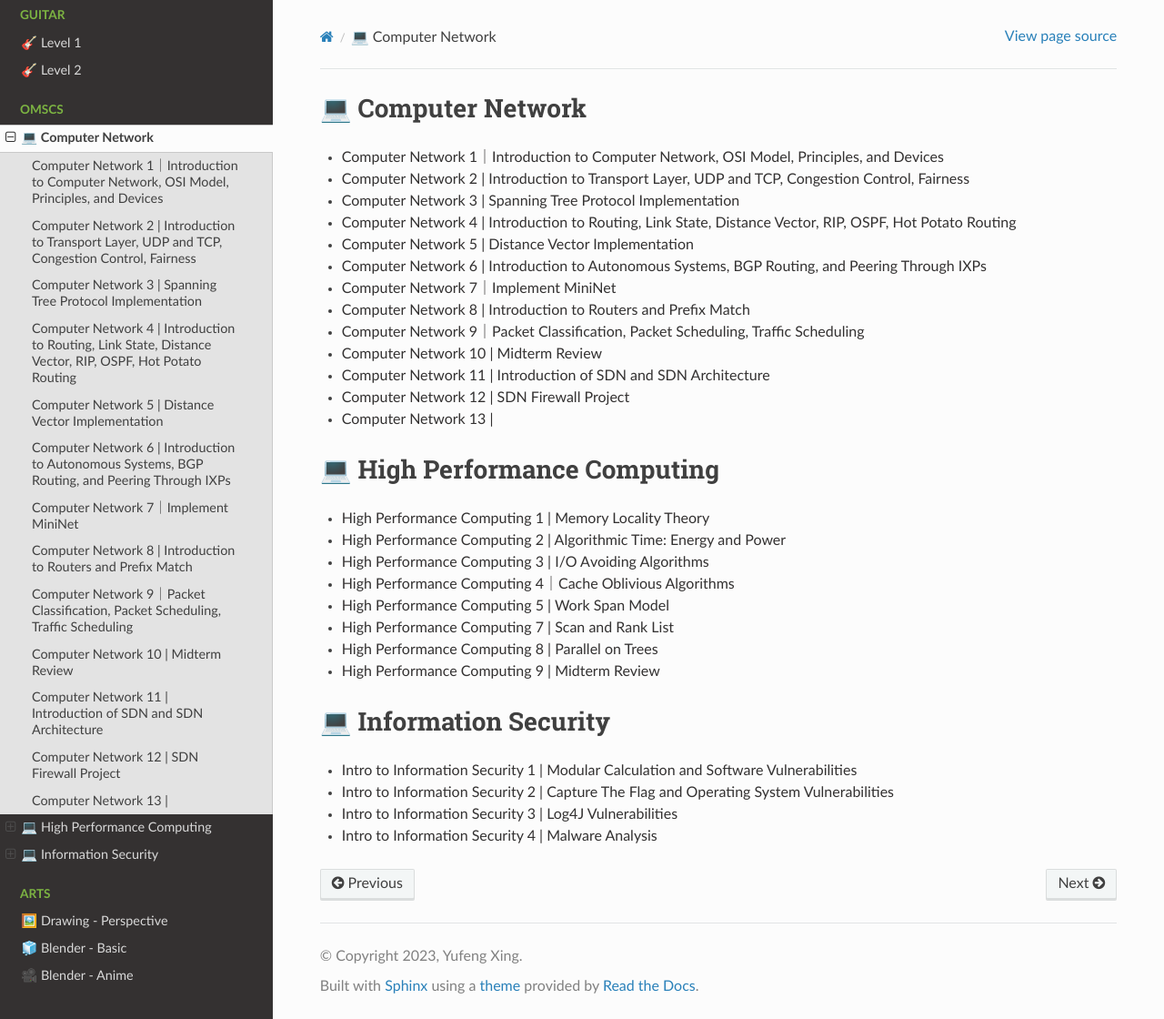
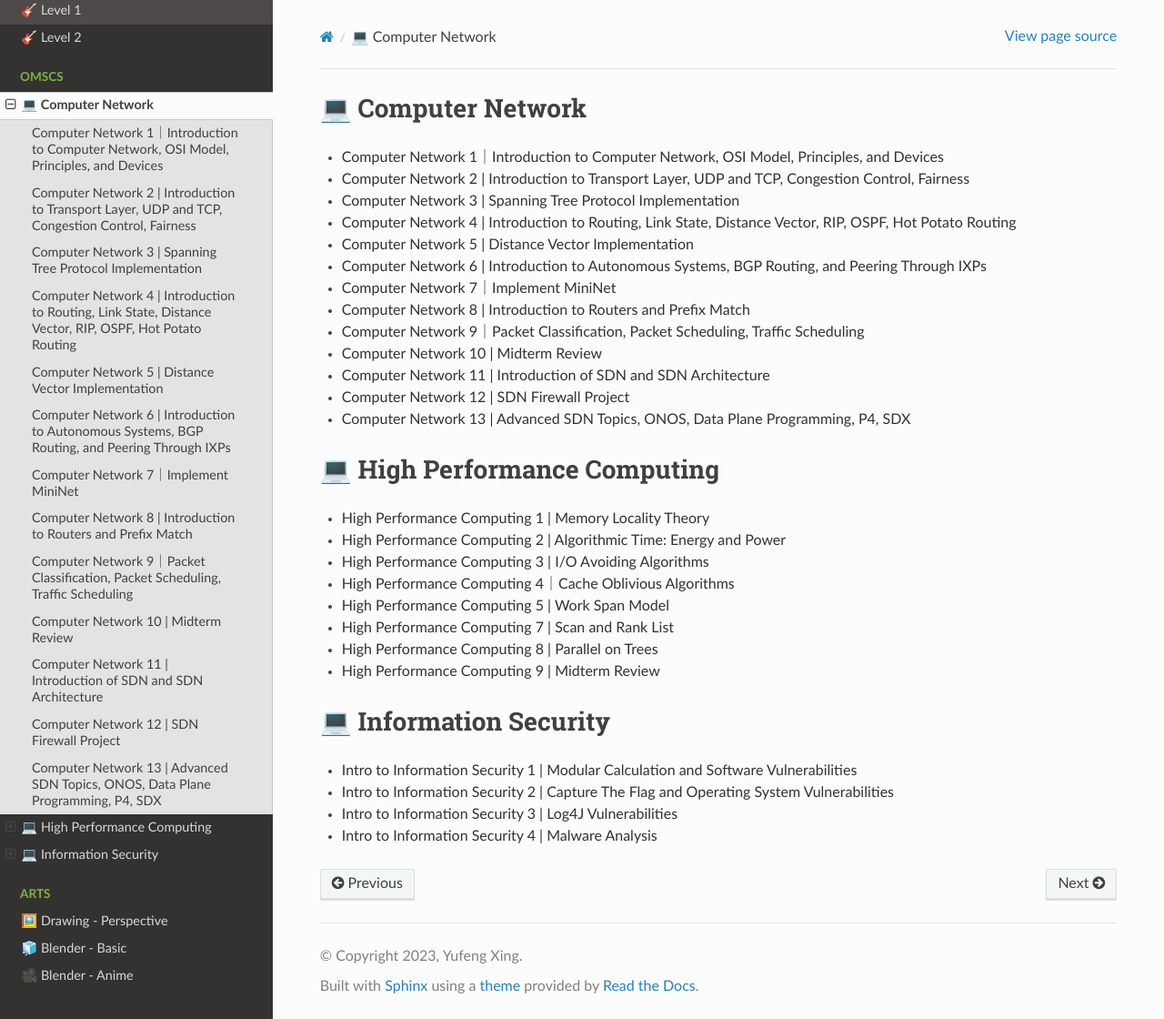
Before and after one commit to Serene-Field/sphinx-transit, a Sphinx documentation site: the page built from docs/OMSCS/index.rst, in a window 1280 px wide and 1120 px high. Shown: the whole window at 91% size. Built offline with Sphinx 7.4.7 and the Read the Docs theme 2.0.0, drawn with Linux system fonts in a browser that asks for light colours; pages that are not in the unit, such as notebooks, are missing from menus.

Commit message:
fix: lost title

```diff
--- a/docs/OMSCS/CN/note13.md
+++ b/docs/OMSCS/CN/note13.md
@@ -1,4 +1,4 @@
-# Computer Network 13 |
+# Computer Network 13 | Advanced SDN Topics, ONOS, Data Plane Programming, P4, SDX
 
 ### 1. Advanced SDN Topics
 
```
